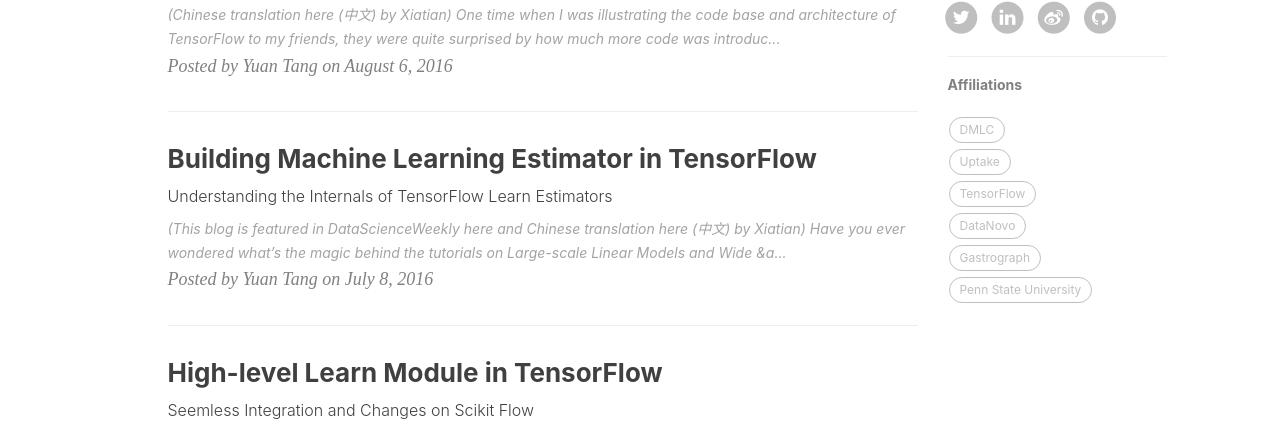
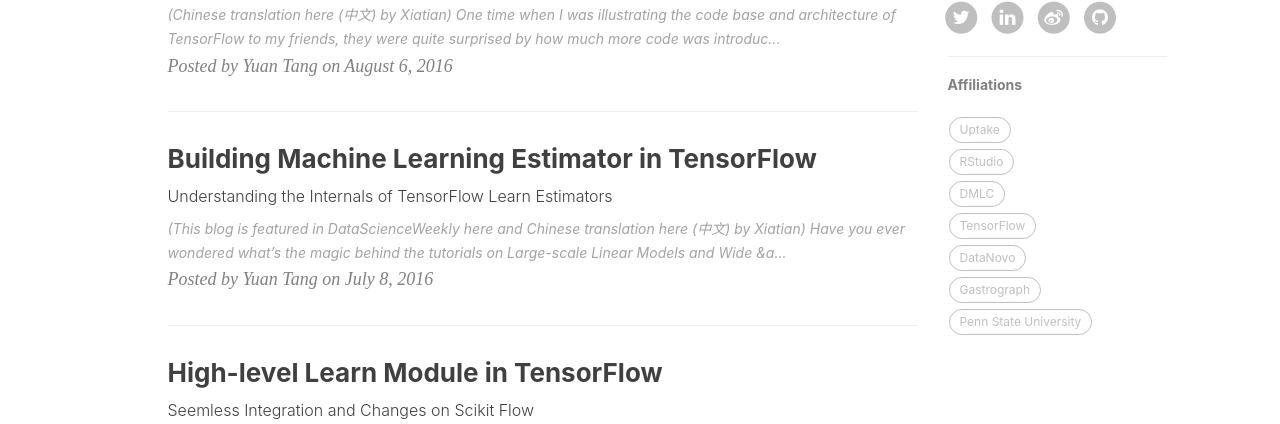
Before and after one commit to terrytangyuan/terrytangyuan.github.com, a Jekyll site: the page built from index.html, in a window 1280 px wide. Shown: the part 777-1201 px from the top of the page. Built offline with Jekyll 4.4.1, drawn with Linux system fonts in a browser that asks for light colours; nearby versions of some CDN libraries; the list of posts is cut into pages by our own code; comment, search, counter and statistics services are not loaded.

Commit message:
Update _config.yml

```diff
--- a/_config.yml
+++ b/_config.yml
@@ -73,11 +73,14 @@
 # Affliations
 affliations: [
     {
+        title: "Uptake",
+        href: "http://uptake.com"
+    },{
+        title: "RStudio",
+        href: "http://rstudio.com/"
+    },{
         title: "DMLC",
         href: "http://dmlc.ml/"
-    },{
-        title: "Uptake",
-        href: "http://uptake.com"
     },{
         title: "TensorFlow",
         href: "https://github.com/tensorflow"
```
